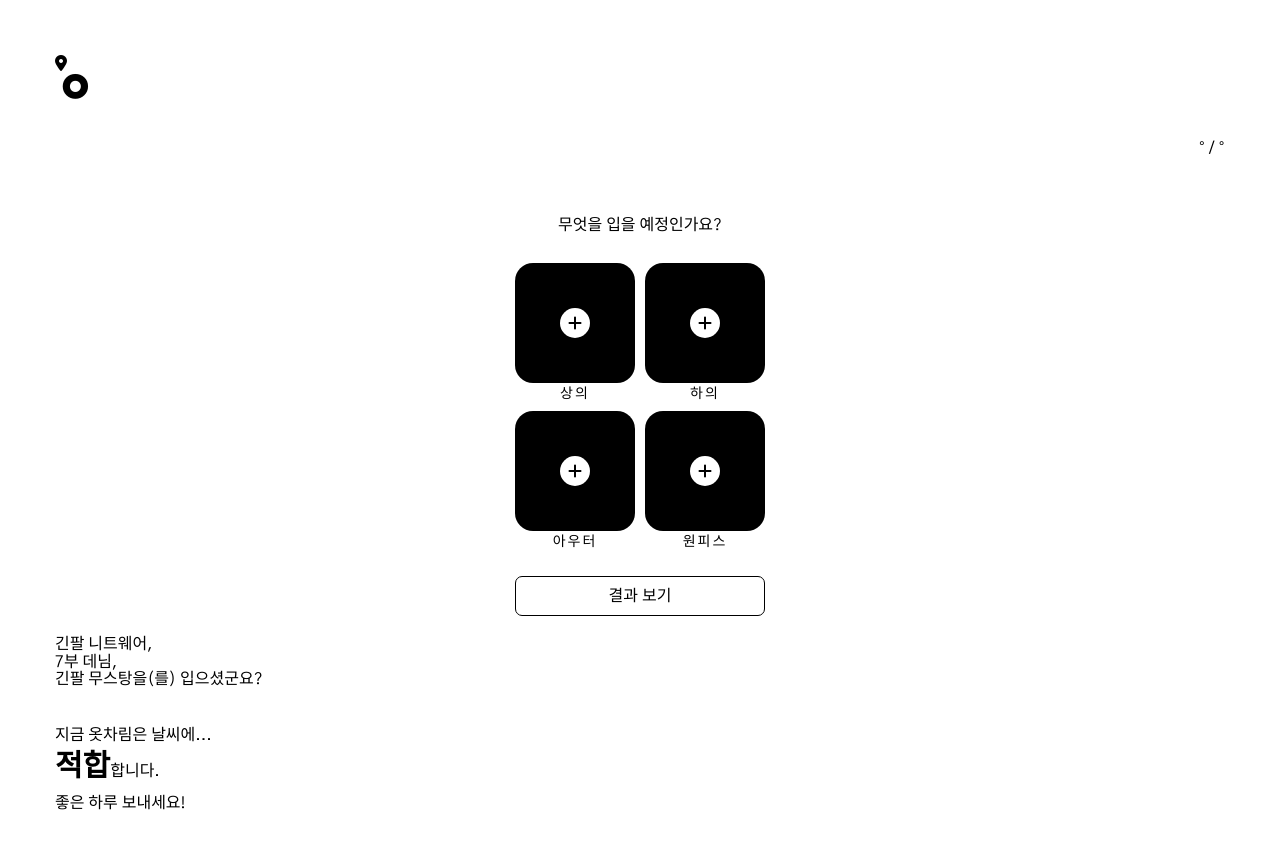
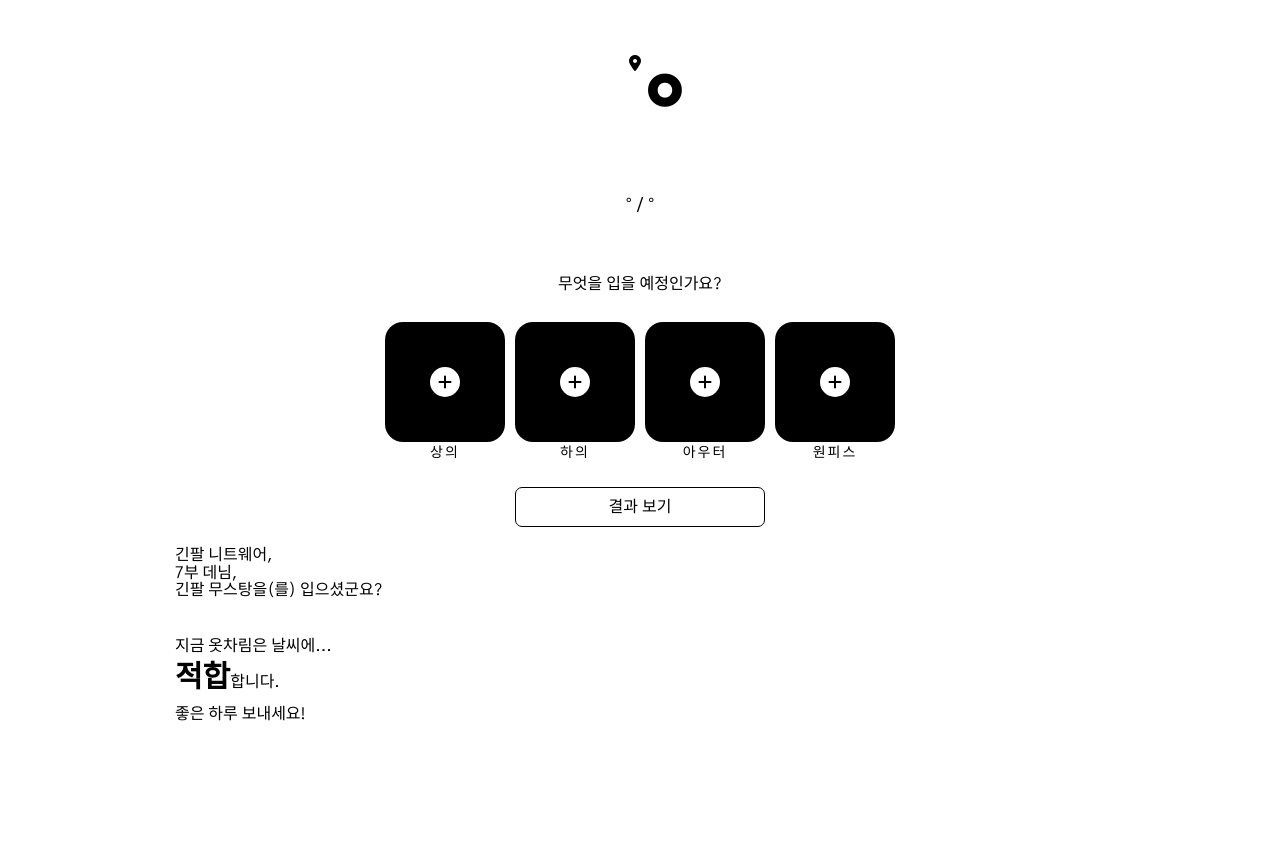
Before and after one commit to asd3638/fashion_forecast, a React (Create React App) app: page / in a window 1280 px wide. Shown: the top 848 px of the page. After the commit the page ends 800 px from the top, so only its background shows below. Built offline with nearby package versions, Linux system fonts and the light colour scheme; no server answers.

Commit message:
layout: add mediaQuery for responsive design

```diff
--- a/package.json
+++ b/package.json
@@ -7,15 +7,12 @@
     "@testing-library/react": "^11.2.7",
     "@testing-library/user-event": "^12.8.3",
     "axios": "^0.21.4",
-    "bootstrap": "^5.0.2",
     "react": "^17.0.2",
-    "react-bootstrap": "^2.0.0-beta.4",
     "react-dom": "^17.0.2",
     "react-measure": "^2.5.2",
     "react-modal": "^3.14.3",
     "react-router-dom": "^5.3.0",
     "react-scripts": "^4.0.3",
-    "react-spring": "^9.2.4",
     "styled-components": "^5.3.1",
     "styled-reset": "^4.3.4",
     "web-vitals": "^1.1.2"
--- a/src/components/ResultSection.js
+++ b/src/components/ResultSection.js
@@ -16,6 +16,11 @@ const Wrapper = styled.section`
       font-size: 3rem;
       font-weight: 700;
     }
+  }
+  @media screen and (min-width: 612px) {
+    display: flex;
+    flex-direction: column;
+    padding: 0 12rem;
   }
 `;
 
--- a/src/components/UploadSection.js
+++ b/src/components/UploadSection.js
@@ -14,6 +14,14 @@ const Wrapper = styled.section`
     & > .input-box-row {
       display: flex;
       margin-bottom: 1rem;
+    }
+  }
+  @media screen and (min-width: 612px) {
+    & > .input-box-group {
+      display: flex;
+      & > .input-box-row + .input-box-row {
+        margin-left: 1rem;
+      }
     }
   }
 `;
--- a/src/components/WeatherSection.js
+++ b/src/components/WeatherSection.js
@@ -11,6 +11,10 @@ const Location = styled.div`
   }
   & > span {
     font-size: 1.4rem;
+  }
+  @media screen and (min-width: 612px) {
+    display: flex;
+    justify-content: center;
   }
 `;
 const Weather = styled.div`
@@ -27,6 +31,21 @@ const Weather = styled.div`
     align-items: flex-end;
     & > span {
       margin-bottom: 0.6rem;
+    }
+  }
+  @media screen and (min-width: 612px) {
+    flex-direction: column;
+    align-items: center;
+    & > .temperature {
+      font-size: 12rem;
+      margin-left: 5rem;
+    }
+    & > .more-info {
+      justify-content: center;
+      align-items: center;
+      & > span {
+        font-size: 1.8rem;
+      }
     }
   }
 `;
```
Also changed, not shown: 1 other file (tests, documents, lock files or other folders).
